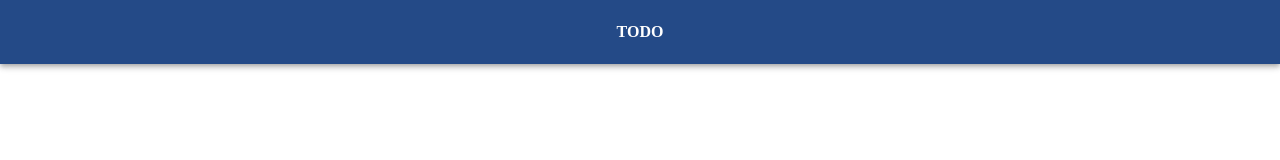
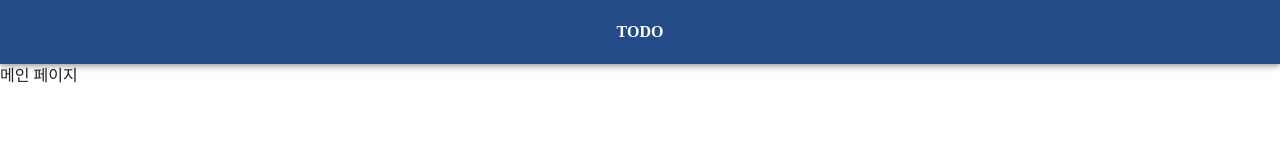
Before and after one commit to kimhyeji/react_todoList_2024, a React (Create React App) app: page /#/main in a window 1280 px wide. Shown: the top 160 px of the page. Built offline with nearby package versions, Linux system fonts and the light colour scheme; a web font is replaced by a local one.

Commit message:
리액트 라우터, 리코일, 리코일 퍼시스트, classsnames, immer 설치

```diff
--- a/package.json
+++ b/package.json
@@ -9,9 +9,14 @@
     "@testing-library/jest-dom": "^5.17.0",
     "@testing-library/react": "^13.4.0",
     "@testing-library/user-event": "^13.5.0",
+    "classnames": "^2.5.1",
+    "immer": "^10.0.4",
     "react": "^18.3.0",
     "react-dom": "^18.3.0",
+    "react-router-dom": "^6.23.0",
     "react-scripts": "5.0.1",
+    "recoil": "^0.7.7",
+    "recoil-persist": "^5.1.0",
     "web-vitals": "^2.1.4"
   },
   "scripts": {
--- a/src/App.js
+++ b/src/App.js
@@ -1,7 +1,25 @@
 import { AppBar, Toolbar } from "@mui/material";
+import { Routes, Route, Navigate } from "react-router-dom";
+
+function MainPage() {
+  return (
+    <>
+      <h1>메인 페이지</h1>
+    </>
+  );
+}
+
+function Sub1Page() {
+  return (
+    <>
+      <h1>서브 1 페이지</h1>
+    </>
+  );
+}
 
 function App() {
   return (
+    <>
       <AppBar position="static">
         <Toolbar>
           <div className="flex-1"></div>
@@ -9,6 +27,13 @@ function App() {
           <div className="flex-1"></div>
         </Toolbar>
       </AppBar>
+
+      <Routes>
+        <Route path="/main" element={<MainPage />} />
+        <Route path="/sub1" element={<Sub1Page />} />
+        <Route path="/*" element={<Navigate to ="/main" />} />
+      </Routes>
+    </>
   );
 }
 
--- a/src/Root.js
+++ b/src/Root.js
@@ -1,5 +1,7 @@
 import { useEffect } from "react";
 import { ThemeProvider, CssBaseline, createTheme } from "@mui/material";
+import { HashRouter } from "react-router-dom";
+import { RecoilRoot } from "recoil";
 
 import App from "./App";
 
@@ -48,7 +50,11 @@ const muiThemePaletteKeys = [
       return (
         <ThemeProvider theme={theme}>
           <CssBaseline />
-          <App />
+          <RecoilRoot>
+            <HashRouter>
+                <App />
+            </HashRouter>
+          </RecoilRoot>
         </ThemeProvider>
       );
     }
```
Also changed, not shown: 1 other file (tests, documents, lock files or other folders). Lines whose indentation alone changed are shown as unchanged.
